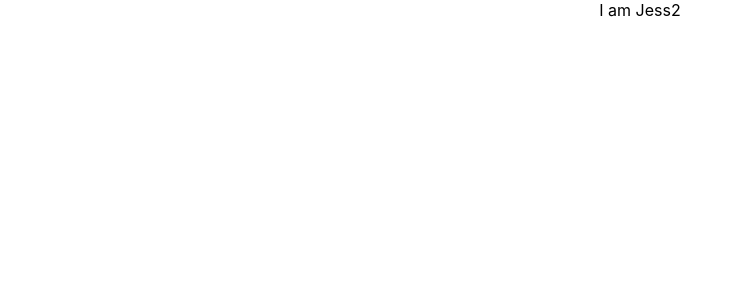
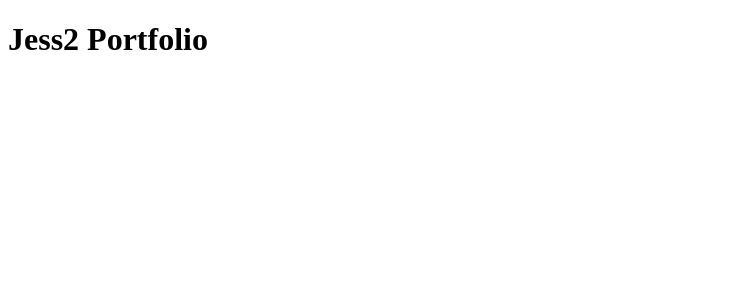
Before and after one commit to Jess2/portfolio, a React (Create React App) app: page / in a window 1280 px wide. Shown: the top 300 px of the page, without its empty margins (0-734 px from the left). Built offline with nearby package versions, Linux system fonts and the light colour scheme.

Commit message:
feat: 페이지 추가 및 라우터 처리

```diff
--- a/package.json
+++ b/package.json
@@ -10,6 +10,7 @@
     "@types/react-dom": "^17.0.3",
     "react": "^17.0.2",
     "react-dom": "^17.0.2",
+    "react-router-dom": "^5.2.0",
     "react-scripts": "4.0.3",
     "web-vitals": "^1.1.1"
   },
--- a/src/App.css
+++ /dev/null
@@ -1,38 +0,0 @@
-.App {
-  text-align: center;
-}
-
-.App-logo {
-  height: 40vmin;
-  pointer-events: none;
-}
-
-@media (prefers-reduced-motion: no-preference) {
-  .App-logo {
-    animation: App-logo-spin infinite 20s linear;
-  }
-}
-
-.App-header {
-  background-color: #282c34;
-  min-height: 100vh;
-  display: flex;
-  flex-direction: column;
-  align-items: center;
-  justify-content: center;
-  font-size: calc(10px + 2vmin);
-  color: white;
-}
-
-.App-link {
-  color: #61dafb;
-}
-
-@keyframes App-logo-spin {
-  from {
-    transform: rotate(0deg);
-  }
-  to {
-    transform: rotate(360deg);
-  }
-}
--- a/src/App.js
+++ /dev/null
@@ -1,8 +0,0 @@
-import React from 'react';
-import './App.css';
-
-function App() {
-  return <div className="App">I am Jess2</div>;
-}
-
-export default App;
--- /dev/null
+++ b/src/App.tsx
@@ -0,0 +1,15 @@
+import React from 'react';
+import { Route } from 'react-router-dom';
+import Main from 'pages/main';
+import Contact from 'pages/contact';
+
+function App() {
+  return (
+    <>
+      <Route path="/" exact component={Main} />
+      <Route path="/contact" exact component={Contact} />
+    </>
+  );
+}
+
+export default App;
--- a/src/index.css
+++ /dev/null
@@ -1,13 +0,0 @@
-body {
-  margin: 0;
-  font-family: -apple-system, BlinkMacSystemFont, 'Segoe UI', 'Roboto', 'Oxygen',
-    'Ubuntu', 'Cantarell', 'Fira Sans', 'Droid Sans', 'Helvetica Neue',
-    sans-serif;
-  -webkit-font-smoothing: antialiased;
-  -moz-osx-font-smoothing: grayscale;
-}
-
-code {
-  font-family: source-code-pro, Menlo, Monaco, Consolas, 'Courier New',
-    monospace;
-}
--- a/src/index.js
+++ b/src/index.tsx
@@ -1,11 +1,11 @@
 import React from 'react';
 import ReactDOM from 'react-dom';
-import './index.css';
+import { HashRouter } from 'react-router-dom';
 import App from './App';
 
 ReactDOM.render(
-  <React.StrictMode>
+  <HashRouter>
     <App />
-  </React.StrictMode>,
+  </HashRouter>,
   document.getElementById('root'),
 );
--- /dev/null
+++ b/src/pages/contact.tsx
@@ -0,0 +1,7 @@
+import React from 'react';
+
+const Contact = () => {
+  return <h1>Contact</h1>;
+};
+
+export default Contact;
--- /dev/null
+++ b/src/pages/main.tsx
@@ -0,0 +1,7 @@
+import React from 'react';
+
+const Main = () => {
+  return <h1>Jess2 Portfolio</h1>;
+};
+
+export default Main;
--- /dev/null
+++ b/src/react-app-env.d.ts
@@ -0,0 +1 @@
+/// <reference types="react-scripts" />
```
Also changed, not shown: 2 other files (tests, documents, lock files or other folders).
